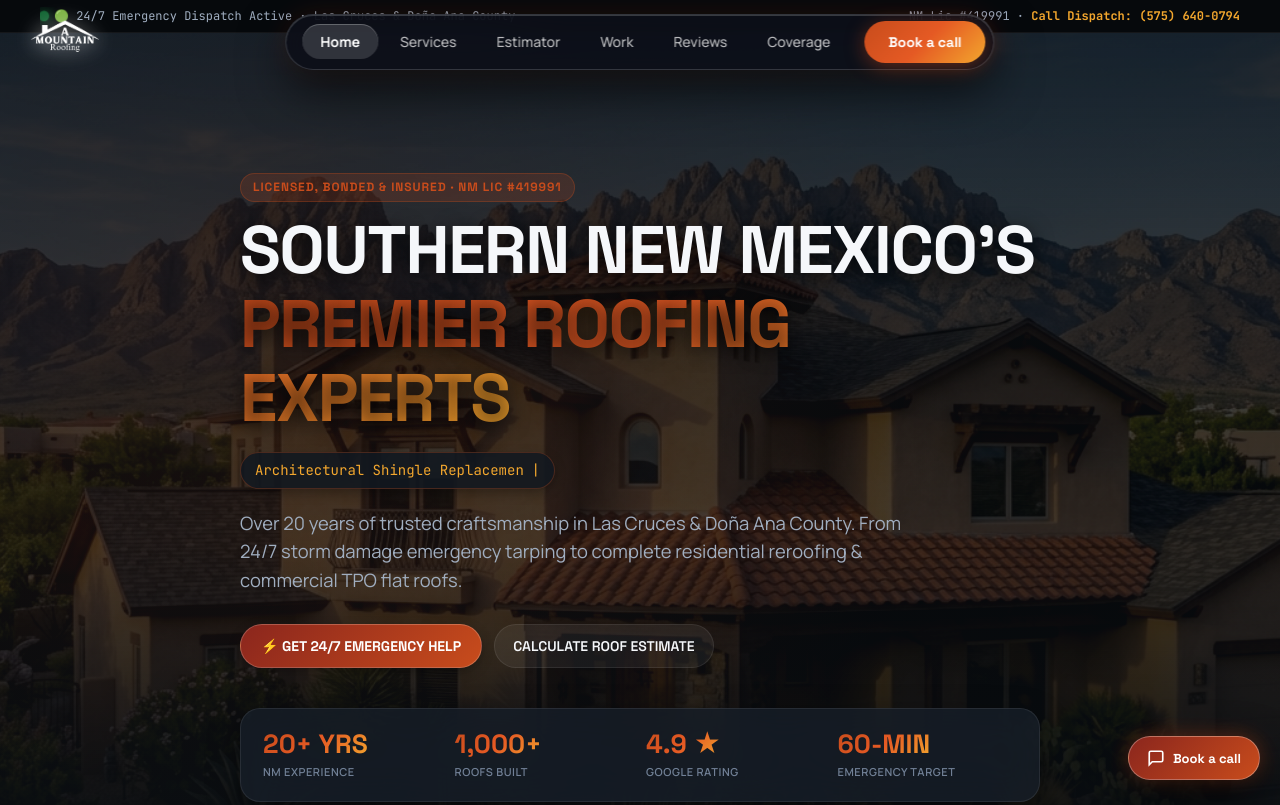
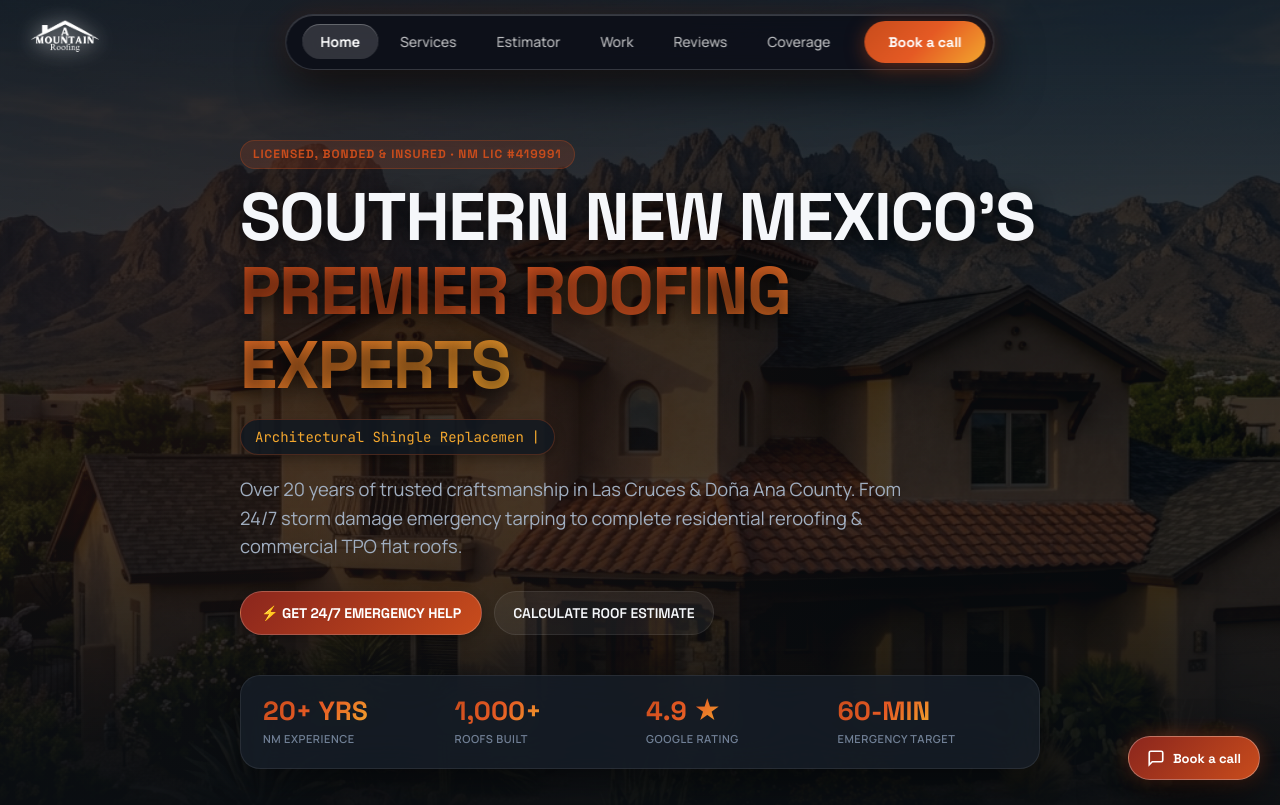
Before and after one commit to Jaegerr01/Amountainroofing, a website: page index.html in a window 1280 px wide. Shown: the top 805 px of the page. Drawn offline with Linux system fonts and the light colour scheme.

Commit message:
Remove top ticker line from top of page

```diff
--- a/index.html
+++ b/index.html
@@ -69,19 +69,7 @@
 </head>
 <body>
 
-  <!-- Top Dispatch Ticker -->
-  <div class="top-ticker">
-    <div class="container ticker-wrapper">
-      <div class="ticker-status">
-        <span class="pulse-dot" aria-hidden="true"></span>
-        <span class="font-mono">🟢 24/7 Emergency Dispatch Active · Las Cruces & Doña Ana County</span>
-      </div>
-      <div>
-        <span class="font-mono">NM Lic #419991 · </span>
-        <a href="tel:5756400794" class="ticker-phone-link font-mono">Call Dispatch: (575) 640-0794</a>
-      </div>
-    </div>
-  </div>
+
 
   <!-- Top-Left Fixed Brand Logo (Clean PNG without background or pill capsule) -->
   <a href="#" class="brand-logo-fixed" aria-label="A Mountain Roofing Homepage">
```
